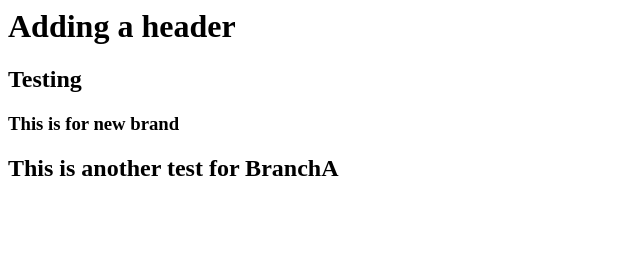
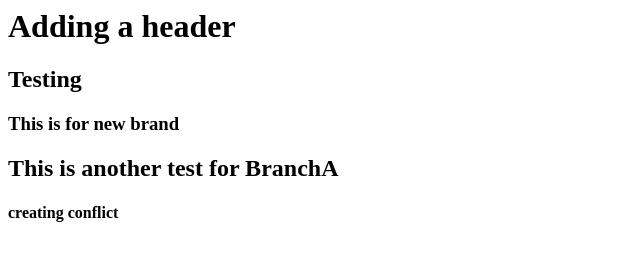
Before and after one commit to RealDreammaker/MFR, a plain HTML site: page index.html in a window 1280 px wide. Shown: the whole page, without its empty margins (0-640 px from the left). Drawn offline with Linux system fonts and the light colour scheme.

Commit message:
conflict is here

```diff
--- a/index.html
+++ b/index.html
@@ -2,3 +2,4 @@
 <h2>Testing</h2>
 <h3>This is for new brand</h3>
 <h2>This is another test for BranchA</h2>
+<h4>creating conflict</h4>
```
